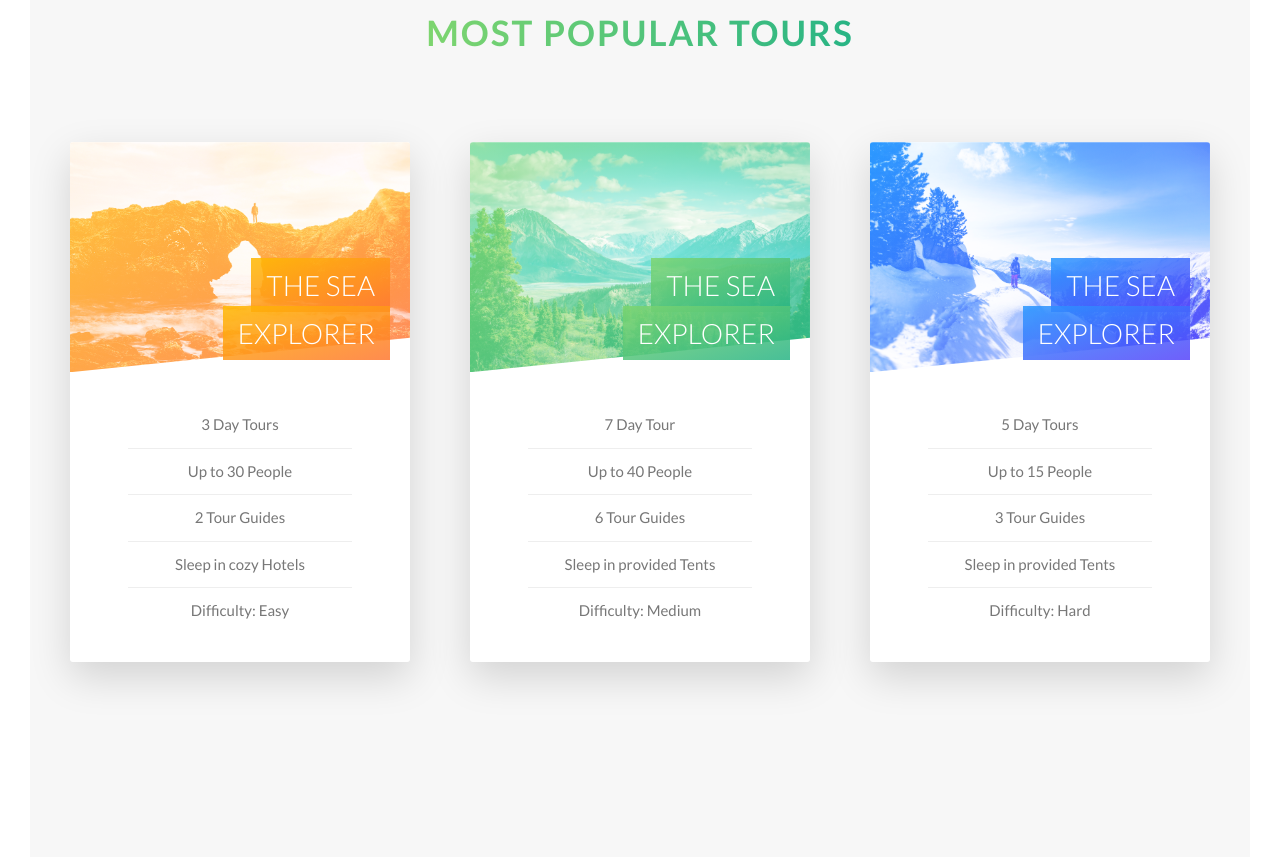
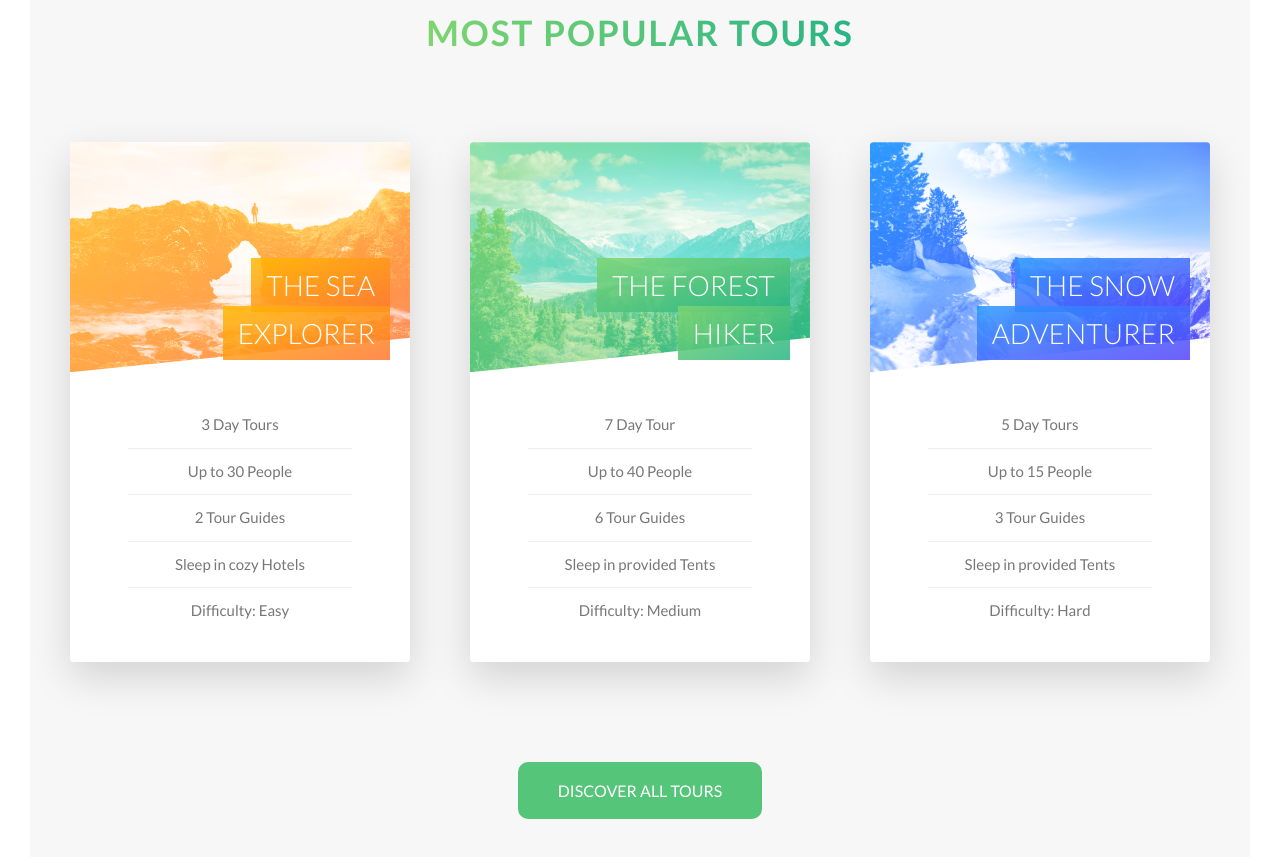
Before and after one commit to IronAdministrator/Nature_Tours, a website: page index.html in a window 1280 px wide. Shown: the part 2337-3194 px from the top of the page. Drawn offline with Linux system fonts and the light colour scheme.

Commit message:
section-tours complete

```diff
--- a/index.html
+++ b/index.html
@@ -174,7 +174,7 @@
                 <div class="card__picture card__picture--2">&nbsp;</div>
                 <h4 class="card__heading">
                   <span class="card__heading-span card__heading-span--2">
-                    The sea explorer
+                    The Forest Hiker
                   </span>
                 </h4>
                 <div class="card__details">
@@ -204,7 +204,7 @@
                 <div class="card__picture card__picture--3">&nbsp;</div>
                 <h4 class="card__heading">
                   <span class="card__heading-span card__heading-span--3">
-                    The sea explorer
+                    The Snow Adventurer
                   </span>
                 </h4>
                 <div class="card__details">
@@ -228,6 +228,10 @@
               </div>
             </div>
           </div>
+        </div>
+
+        <div class="u-center-text u-margin-top-huge">
+          <a href="#" class="btn btn--green">Discover all Tours</a>
         </div>
       </section>
     </main>
--- a/sass/base/_utilities.scss
+++ b/sass/base/_utilities.scss
@@ -11,3 +11,9 @@
 .u-margin-bottom-small {
   margin-bottom: 1.5rem;
 }
+.u-margin-top-big {
+  margin-top: 8rem;
+}
+.u-margin-top-huge {
+  margin-top: 10rem;
+}
--- a/sass/components/_button.scss
+++ b/sass/components/_button.scss
@@ -32,6 +32,15 @@
 
     &::after {
       background-color: $color-white;
+    }
+  }
+
+  &--green {
+    background-color: $color-primary;
+    color: $color-white;
+
+    &::after {
+      background-color: $color-primary;
     }
   }
 
--- a/sass/components/_card.scss
+++ b/sass/components/_card.scss
@@ -64,6 +64,8 @@
     background-blend-mode: screen;
     -webkit-clip-path: polygon(0 0, 100% 0, 100% 85%, 0 100%);
     clip-path: polygon(0 0, 100% 0, 100% 85%, 0 100%);
+    border-top-left-radius: 0.3rem;
+    border-top-right-radius: 0.3rem;
 
     &--1 {
       background-image: linear-gradient(
--- a/sass/pages/_home.scss
+++ b/sass/pages/_home.scss
@@ -24,6 +24,6 @@
 
 .section-tours {
   background-color: $color-grey-light-1;
-  padding: 30rem 0 50rem 0;
+  padding: 30rem 0 15rem 0;
   margin-top: -16rem;
 }
```
Also changed, not shown: css/style.css.
